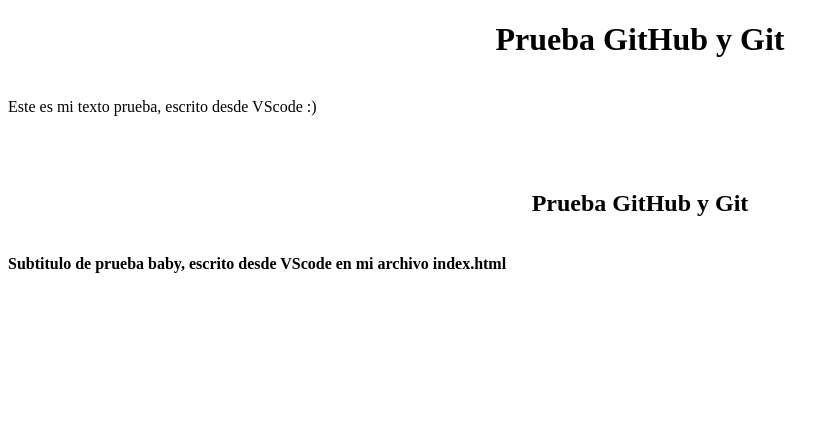
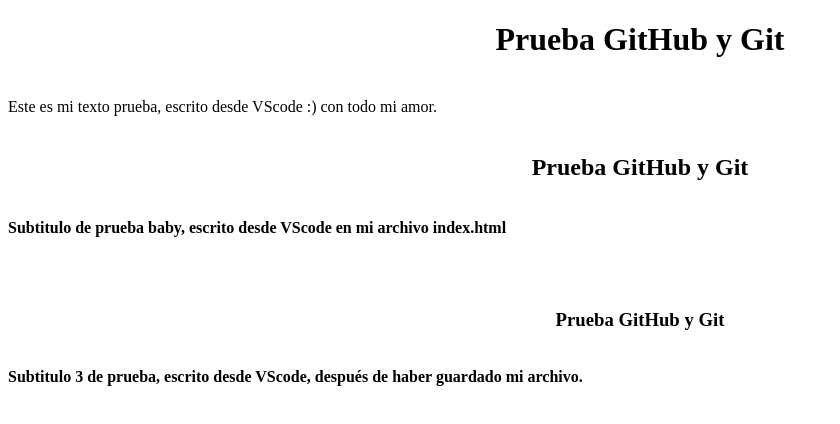
Before and after one commit to anapau-u/Pruebas, a plain HTML site: page index.html in a window 1280 px wide. Shown: the whole page, without its empty margins (0-840 px from the left). Drawn offline with Linux system fonts and the light colour scheme.

Commit message:
cambios num 2

```diff
--- a/index.html
+++ b/index.html
@@ -9,13 +9,18 @@
 <body>
     <center><h1>Prueba GitHub y Git</h1></center>
     <br>
-    Este es mi texto prueba, escrito desde VScode :)
-    <br>
-    <br>
+    Este es mi texto prueba, escrito desde VScode :) con todo mi amor.
     <br>
     <br>
     <center><h2>Prueba GitHub y Git</h2></center>
     <br>
     <b>Subtitulo de prueba baby, escrito desde VScode en mi archivo index.html</b>
+    <br>
+    <br>
+    <br>
+    <br>
+    <center><h3>Prueba GitHub y Git</h3></center>
+    <br>
+    <b>Subtitulo 3 de prueba, escrito desde VScode, después de haber guardado mi archivo.</b>
 </body>
 </html>
```
